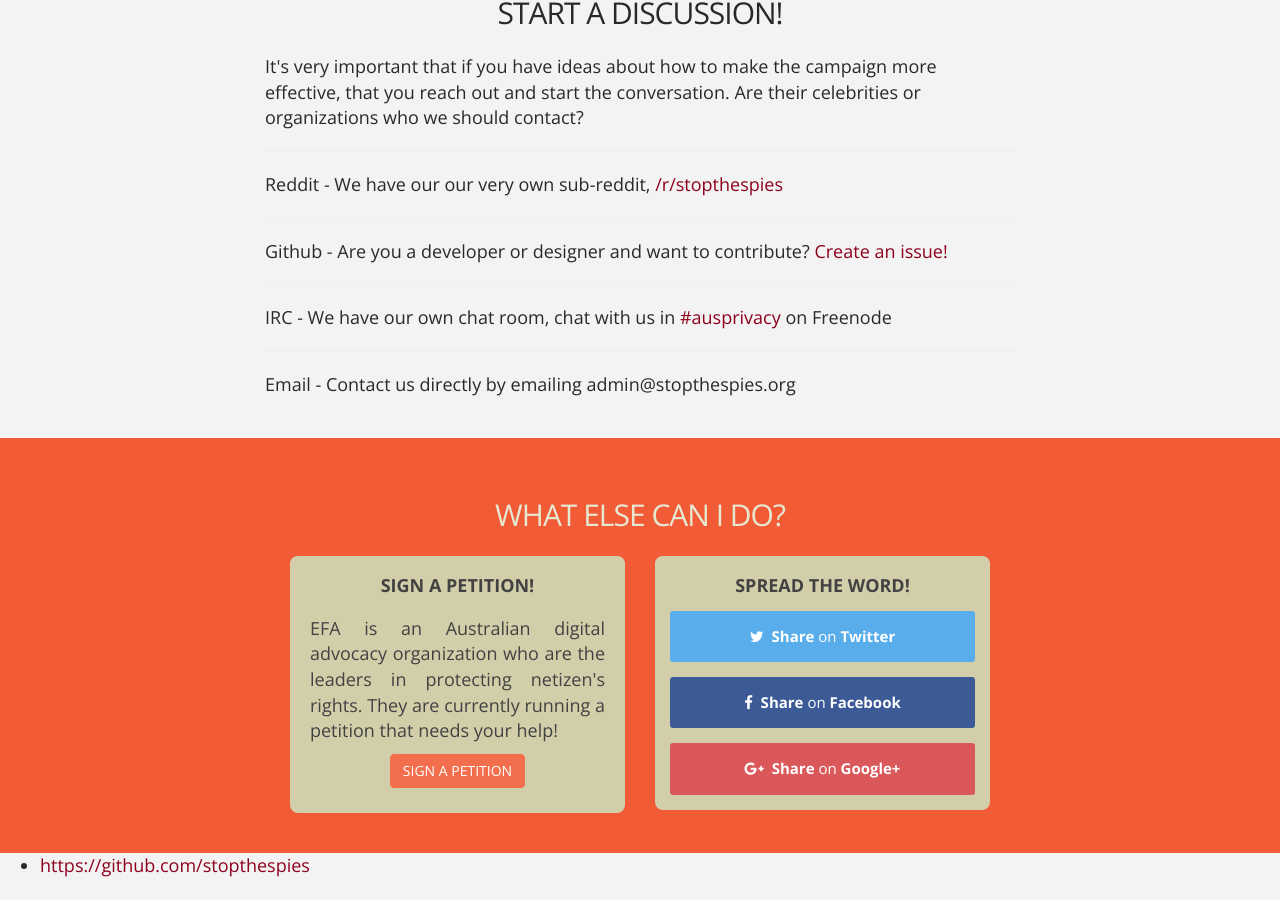
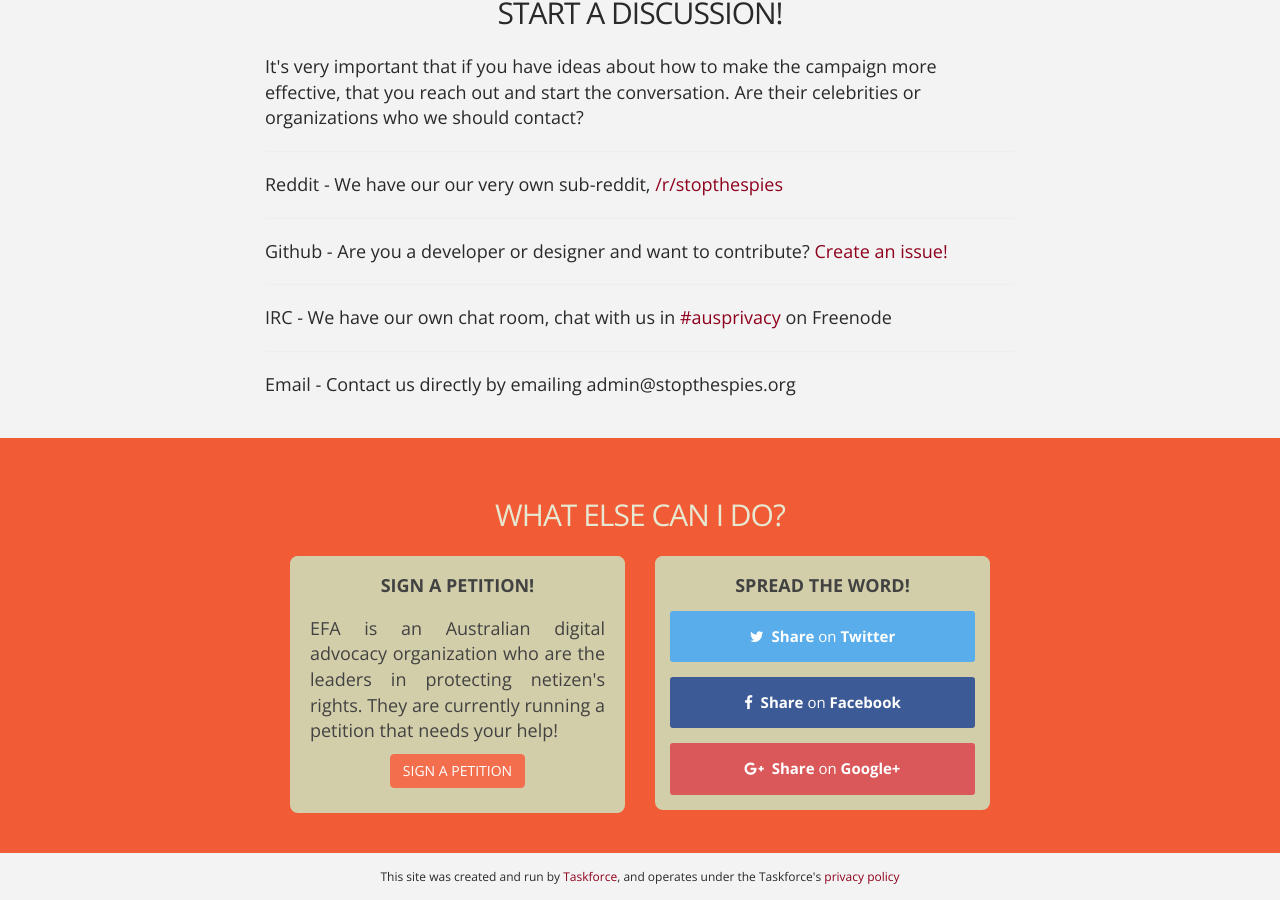
Before and after one commit to thomasdavis/saveprivacy, a Jekyll site: the page built from index.html, in a window 1280 px wide and 900 px high, scrolled down 2698 px. Built offline with Jekyll 4.4.1, drawn with Linux system fonts in a browser that asks for light colours; nearby versions of some CDN libraries; comment, search, counter and statistics services are not loaded.

Commit message:
spelling

```diff
--- a/_includes/footer.html
+++ b/_includes/footer.html
@@ -1,12 +1,9 @@
 <footer class="site-footer">
 
-  <div class="wrap">
-
+<div class="container" style="font-size: 12px; text-align: center;padding: 15px 0;">
 
     <div class="footer-col-3 column">
-      <ul>
-        <li><a href="https://github.com/stopthespies">https://github.com/stopthespies</a></li>
-      </ul>
+    This site was created and run by <a href="https://taskforce.is">Taskforce</a>, and operates under the Taskforce's <a href="/privacy">privacy policy</a>
     </div>
 
 
--- a/_includes/head.html
+++ b/_includes/head.html
@@ -12,13 +12,13 @@
     <meta property="og:description" content="Stop The Spies is a campaign to raise awareness about the new data retention proposals in Australia. The website is set to launch in mid-late September with tools that allow citizens to reach out to their representatives directly. We have the potential to stop the implementation of a surveillance state before it is too late."/>
     <meta property="og:type" content="website"/>
     <meta property="og:url" content="https://stopthespies.org"/>
-    <meta property="og:image" content="https://stopthespies.org/img/sts-logo.jpg"/>
+    <meta property="og:image" content="https://stopthespies.org/img/logo.png"/>
     <meta property="og:site_name" content="stopthespies.org"/>
 
     <meta name="twitter:card" content="summary_large_image">
     <meta name="twitter:title" content="Stop The Spies - Launching soon - Spread the word">
     <meta name="twitter:description" content="Stop The Spies is a campaign to raise awareness about the new data retention proposals in Australia. The website is set to launch in mid-late September with tools that allow citizens to reach out to their representatives directly. We have the potential to stop the implementation of a surveillance state before it is too late.">
-    <meta name="twitter:image" content="https://stopthespies.org/img/sts-logo.jpg">
+    <meta name="twitter:image" content="https://stopthespies.org/img/logo.png">
 
 
 <link rel="icon" href="/favicon.ico" type="image/x-icon">
--- a/index.html
+++ b/index.html
@@ -106,7 +106,7 @@
 		<p>It's very important that if you have ideas about how to make the campaign more effective, that you reach out and start the conversation. Are their celebrities or organizations who we should contact?</p>
 
 		<hr />
-		Reddit - We have our our very own sub-reddit, <a href="https://reddit.com/r/stopthespies">/r/stopthespies</a>
+		Reddit - We have our our very own sub-reddit, <a href="https://www.reddit.com/r/stopthespies">/r/stopthespies</a>
 		<hr />
 		Github - Are you a developer or designer and want to contribute? <a href="https://github.com/stopthespies/website/issues">Create an issue!</a>
 		<hr />
```
